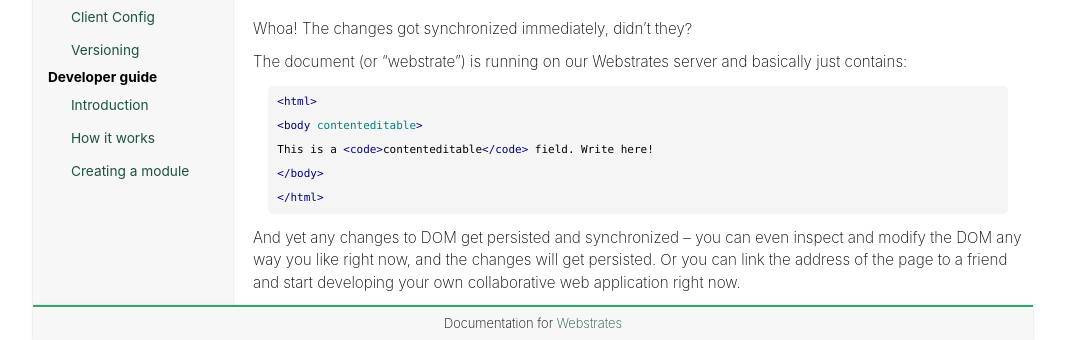
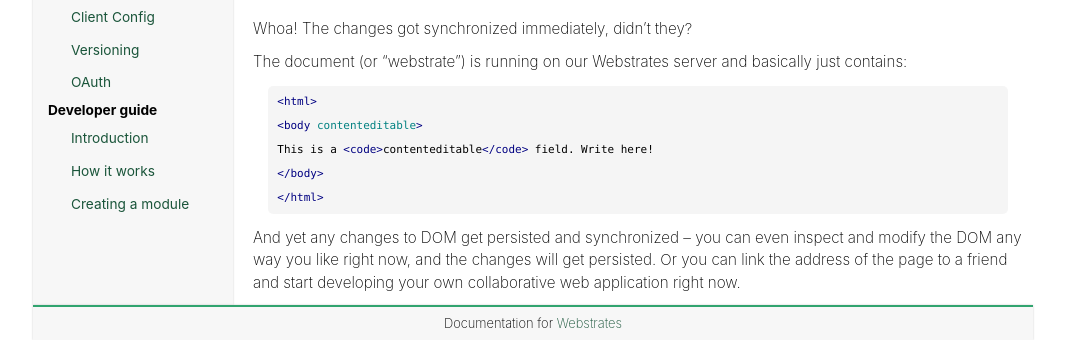
Before and after one commit to Webstrates/webstrates.github.io, a Jekyll site: the page built from index.md, in a window 1280 px wide, cut to the strip 631-971 px from the top of the page. Shown: the whole strip, without its empty margins (107-1172 px from the left). Built offline with Jekyll 4.4.1, drawn with Linux system fonts in a browser that asks for light colours.

```diff
--- a/_includes/navigation.html
+++ b/_includes/navigation.html
@@ -30,6 +30,7 @@
 							<li><a{% if (page.id == "/userguide/server-config") %} class="active"{% endif %} href="/userguide/server-config.html">Server Config</a></li>
 							<li><a{% if (page.id == "/userguide/client-config") %} class="active"{% endif %} href="/userguide/client-config.html">Client Config</a></li>
 							<li><a{% if (page.id == "/userguide/versioning") %} class="active"{% endif %} href="/userguide/versioning.html">Versioning</a></li>
+							<li><a{% if (page.id == "/userguide/oauth") %} class="active"{% endif %} href="/userguide/oauth.html">OAuth</a></li>
 						</ul>
 					</li>
 					<li>
```
Also changed, not shown: 3 other files.
